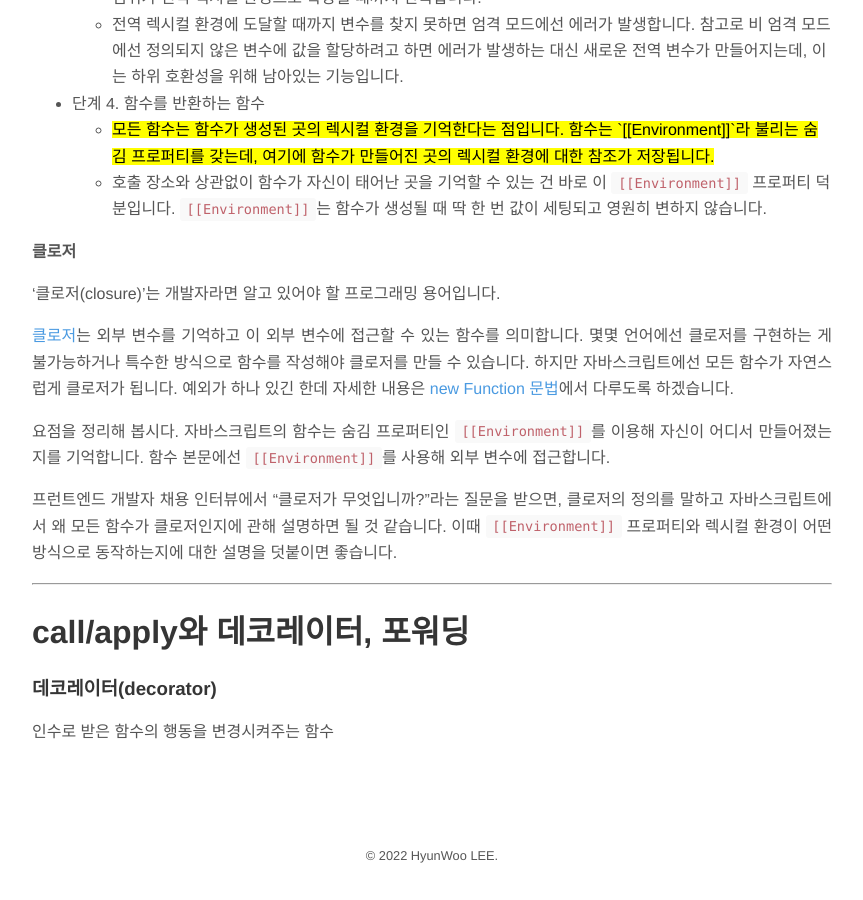
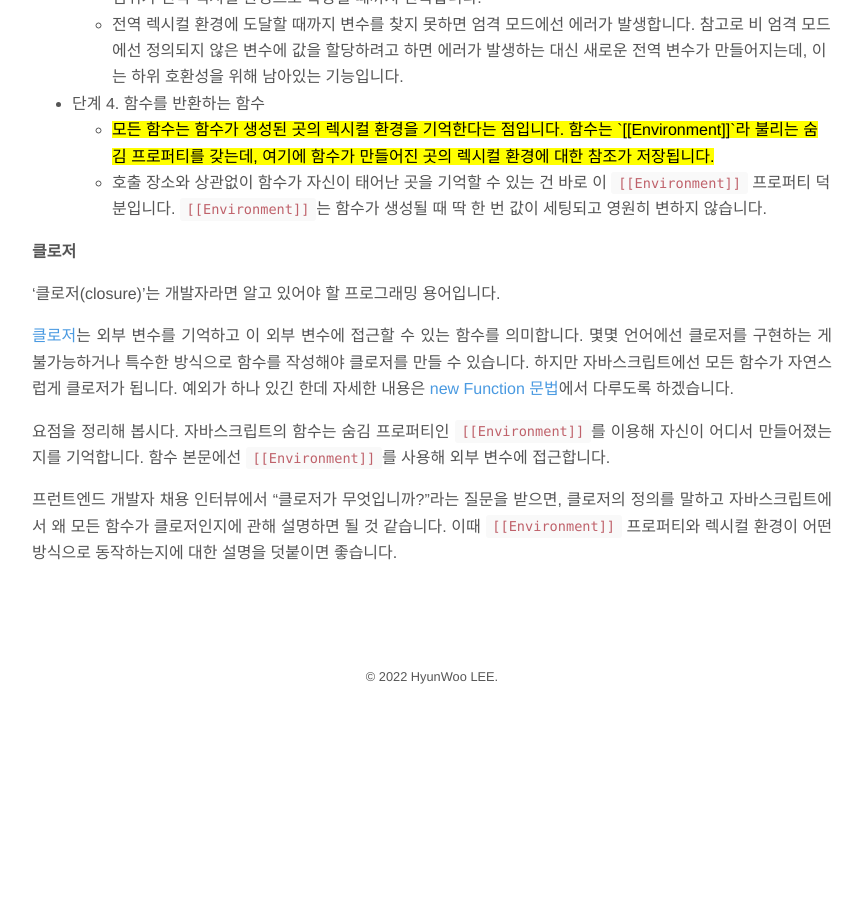
Before and after one commit to hyunwlee-dev/TIL, a Jekyll site: the page built from _posts/2022-02-18-til.md, in a window 1280 px wide and 900 px high, scrolled down 27225 px. Shown: the whole window, without its empty margins (208-1071 px from the left). Built offline with Jekyll 4.4.1, drawn with Linux system fonts in a browser that asks for light colours; nearby versions of some CDN libraries; after the commit the page ends 27946 px from its top, so only the background shows below that.

Commit message:
modified:   2022-02-18-til.md

```diff
--- a/_posts/2022-02-18-til.md
+++ b/_posts/2022-02-18-til.md
@@ -1095,13 +1095,3 @@ alert( Math.max(...arr) );
 요점을 정리해 봅시다. 자바스크립트의 함수는 숨김 프로퍼티인 `[[Environment]]`를 이용해 자신이 어디서 만들어졌는지를 기억합니다. 함수 본문에선 `[[Environment]]`를 사용해 외부 변수에 접근합니다.
 
 프런트엔드 개발자 채용 인터뷰에서 "클로저가 무엇입니까?"라는 질문을 받으면, 클로저의 정의를 말하고 자바스크립트에서 왜 모든 함수가 클로저인지에 관해 설명하면 될 것 같습니다. 이때 `[[Environment]]` 프로퍼티와 렉시컬 환경이 어떤 방식으로 동작하는지에 대한 설명을 덧붙이면 좋습니다.
-
-
-
-<hr>
-
-# call/apply와 데코레이터, 포워딩
-
-### 데코레이터(decorator)
-
-인수로 받은 함수의 행동을 변경시켜주는 함수
```
